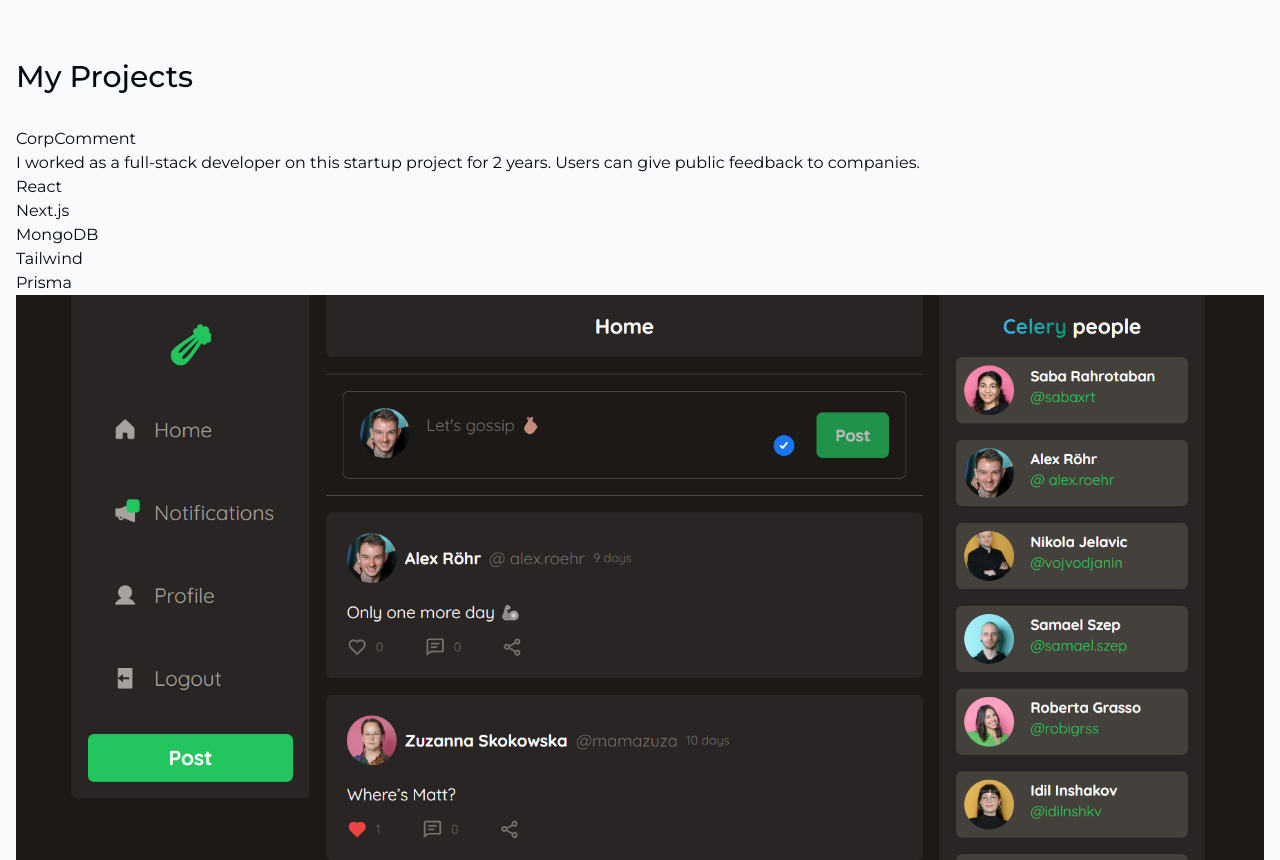
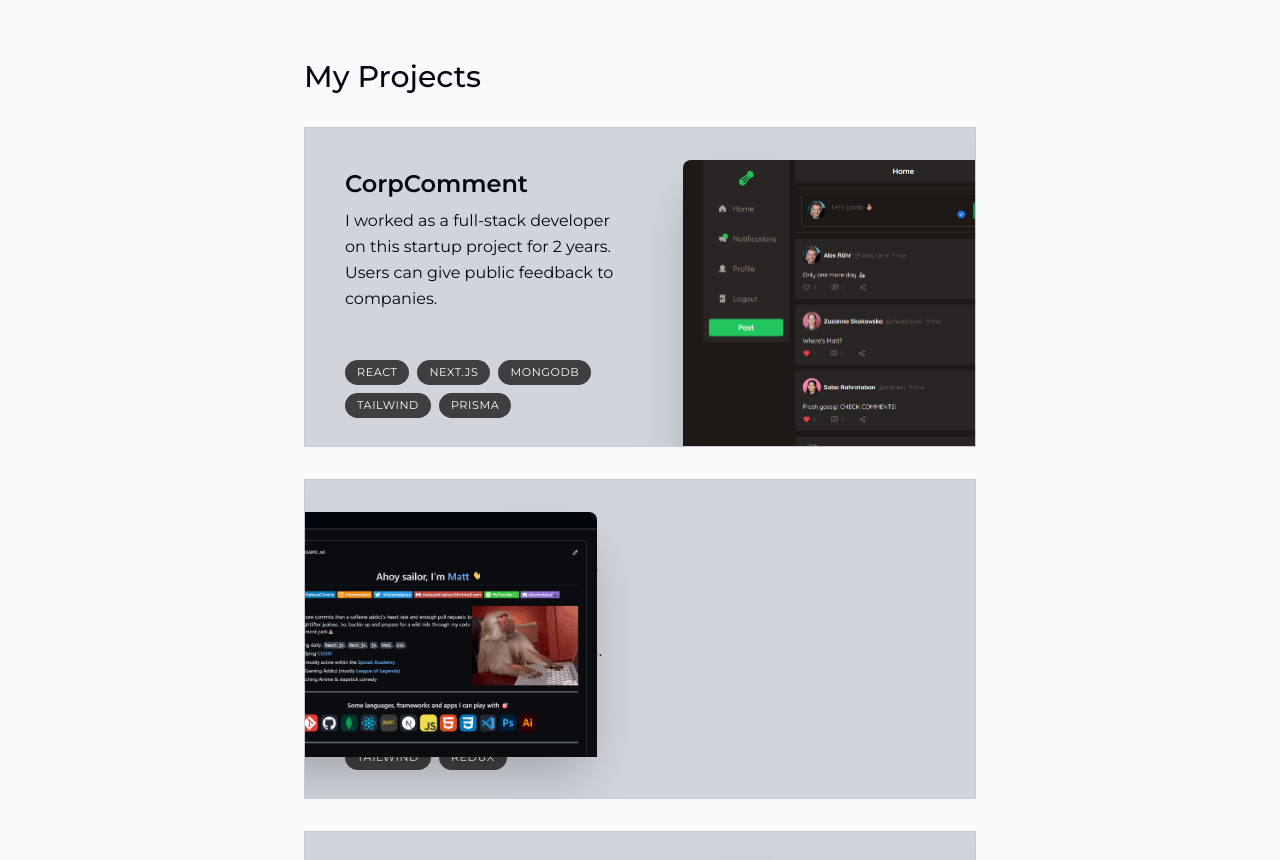
Before and after one commit to akamateus/portfolio, a Next.js app: page / in a window 1280 px wide. Shown: the part 1340-2200 px from the top of the page. Built offline with nearby package versions, Linux system fonts and the light colour scheme.

Commit message:
styled even and odd for projects

```diff
--- a/components/projects.tsx
+++ b/components/projects.tsx
@@ -22,16 +22,28 @@
 
 function Project({ title, description, tags, imageUrl }: ProjectProps) {
   return (
-    <section>
-      <h3> {title}</h3>
-      <p>{description}</p>
-      <ul>
-        {tags.map((tag, index) => (
-          <li key={index}>{tag}</li>
-        ))}
-      </ul>
+    <section className="group bg-gray-300 max-w-[42rem] border border-black/5 overflow-hidden sm:pr-8 relative sm:h-[20rem] mb-3 sm:mb-8 last:mb-0">
+      <div className="pt-4 pb-7 px-5 sm:pl-10 sm:pr-2 sm:pt-10 sm:max-w-[50%] flex flex-col h-full">
+        <h3 className="text-2xl font-semibold"> {title}</h3>
+        <p className="mt-2 leading-relaxed text-grey-700">{description}</p>
+        <ul className="flex flex-wrap mt-4 gap-2 sm:mt-auto">
+          {tags.map((tag, index) => (
+            <li
+              className="bg-black/[0.7] px-3 py-1 text-[0.7rem] uppercase tracking-wider text-white rounded-full"
+              key={index}
+            >
+              {tag}
+            </li>
+          ))}
+        </ul>
+      </div>
 
-      <Image src={imageUrl} alt="My projects" quality={95} />
+      <Image
+        src={imageUrl}
+        alt="My projects"
+        quality={95}
+        className="absolute top-8 -right-40 w-[28.25rem] rounded-t-lg shadow-2xl group-even:right-[initial] group-even:-left-40"
+      />
     </section>
   );
 }
```
